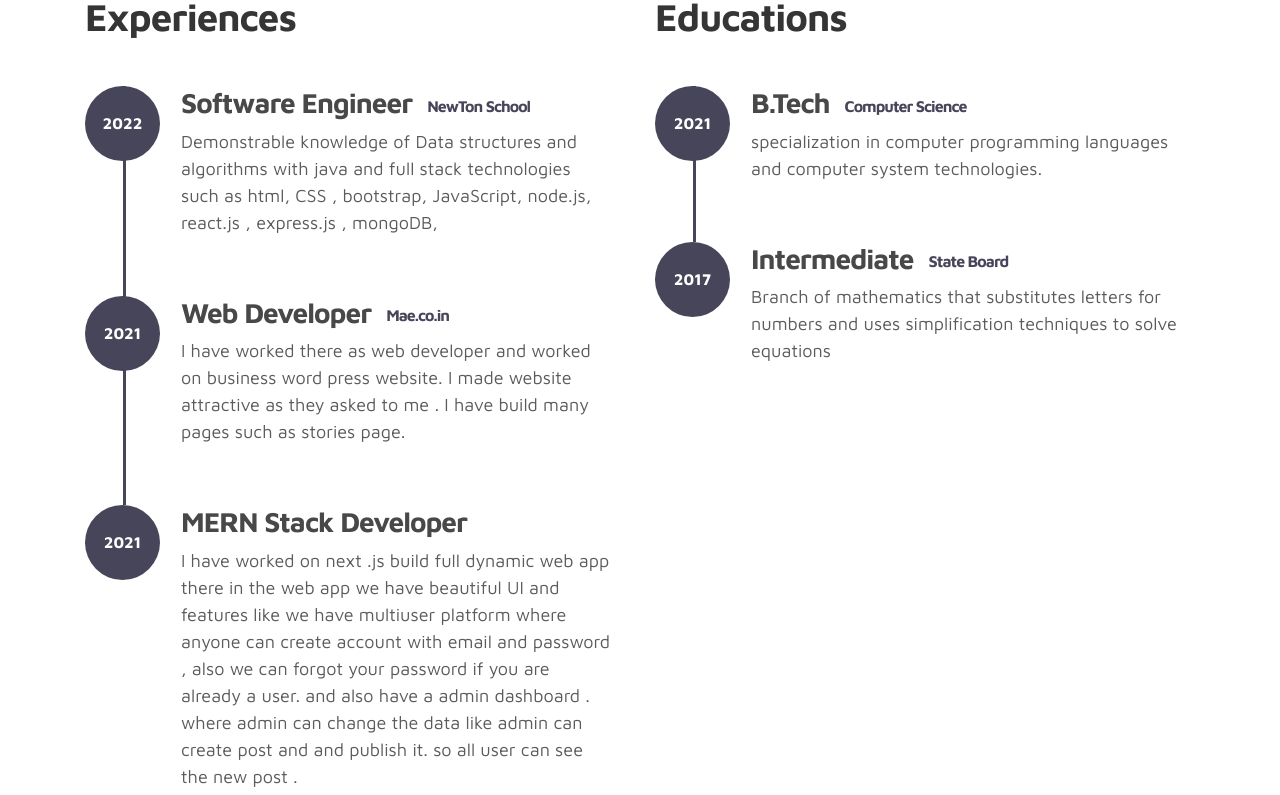
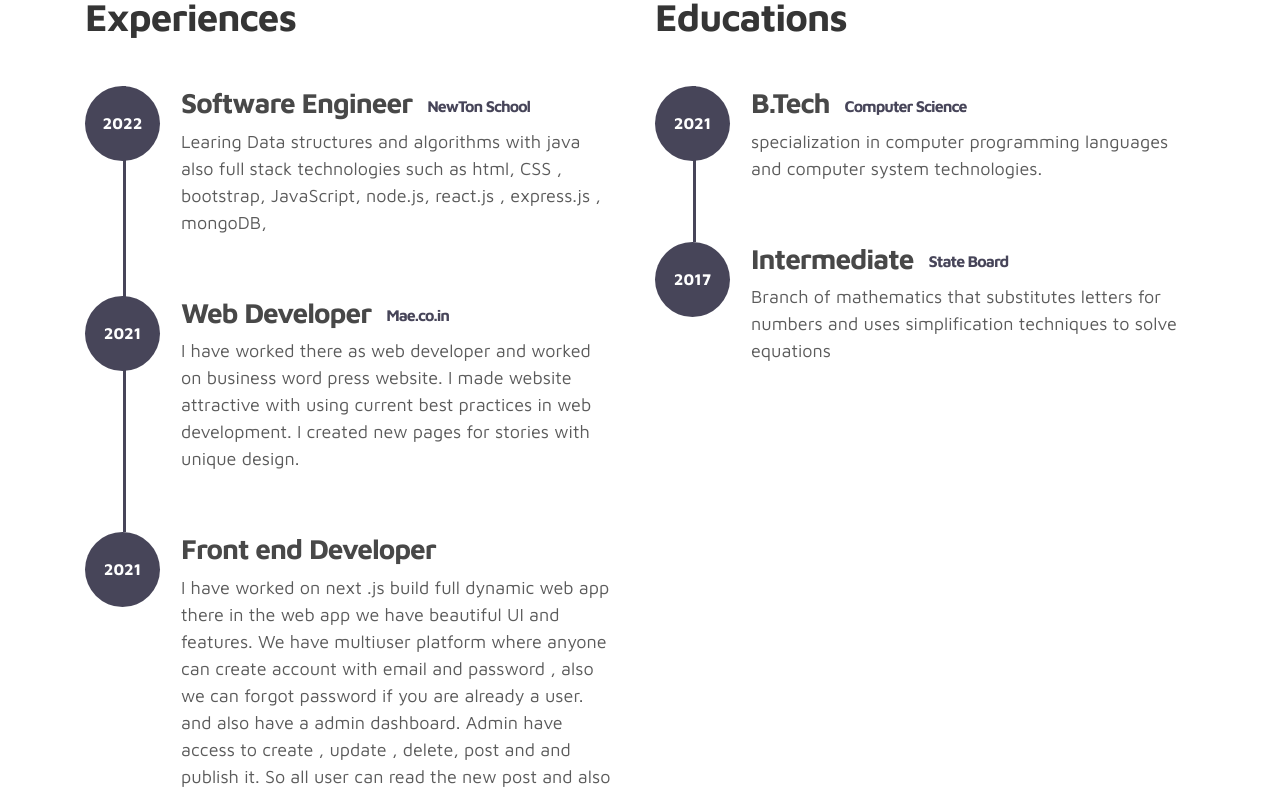
Before and after one commit to mohammaadaasif222/React-Portfolio, a React (Create React App) app: page / in a window 1280 px wide. Shown: the part 680-1475 px from the top of the page. Built offline with nearby package versions, Linux system fonts and the light colour scheme; a web font is replaced by a local one.

Commit message:
add file

```diff
--- a/package.json
+++ b/package.json
@@ -8,11 +8,13 @@
     "@testing-library/react": "^13.4.0",
     "@testing-library/user-event": "^13.5.0",
     "axios": "^0.27.2",
+    "bootstrap": "^5.2.3",
     "favicons": "^7.0.0",
     "js-file-download": "^0.4.12",
     "node-sass": "^7.0.3",
     "nodemon": "^2.0.20",
     "react": "^18.2.0",
+    "react-bootstrap": "^2.6.0",
     "react-dom": "^18.2.0",
     "react-scripts": "^2.1.3",
     "reactstrap": "^9.1.4",
--- a/src/App.js
+++ b/src/App.js
@@ -1,4 +1,4 @@
-import Navbar from './components/Navbar';
+import NavBar from './components/NavBar';
 import About from './components/About';
 import Education from './components/Education';
 import Footer from './components/Footer';
@@ -11,7 +11,7 @@ function App() {
 
   return (
    <React.StrictMode>
-    <Navbar/>
+    <NavBar/>
     <About/>
     <Education/>
     <Contact/>
--- a/src/components/Education/index.jsx
+++ b/src/components/Education/index.jsx
@@ -1,11 +1,14 @@
 import React from "react";
 
-function Education(){
-    return<>
-      <section className="resume py-5 d-lg-flex justify-content-center align-items-center" id="resume">
+function Education() {
+  return (
+    <>
+      <section
+        className="resume py-5 d-lg-flex justify-content-center align-items-center"
+        id="resume"
+      >
         <div className="container">
           <div className="row">
-
             <div className="col-lg-6 col-12">
               <h2 className="mb-4">Experiences</h2>
 
@@ -15,8 +18,16 @@ function Education(){
                     <span>2022</span>
                   </div>
                   <div className="timeline-info">
-                                  <h3><span>Software Engineer</span><small>NewTon School</small></h3>
-                                  <p> Demonstrable knowledge of Data structures and algorithms with java and full stack technologies such as html, CSS , bootstrap, JavaScript, node.js, react.js , express.js , mongoDB,</p>
+                    <h3>
+                      <span>Software Engineer</span>
+                      <small>NewTon School</small>
+                    </h3>
+                    <p>
+                      Learing Data structures and algorithms
+                      with java also full stack technologies such as html, CSS ,
+                      bootstrap, JavaScript, node.js, react.js , express.js ,
+                      mongoDB,
+                    </p>
                   </div>
                 </div>
 
@@ -25,8 +36,16 @@ function Education(){
                     <span>2021</span>
                   </div>
                   <div className="timeline-info">
-                                <h3><span>Web Developer</span><small>Mae.co.in</small></h3>
-                                <p>I have worked there  as web developer and  worked on business word press website. I made website attractive as they asked to me . I have build  many pages such as stories page.</p>
+                    <h3>
+                      <span>Web Developer</span>
+                      <small>Mae.co.in</small>
+                    </h3>
+                    <p>
+                      I have worked there as web developer and worked on
+                      business word press website. I made website attractive
+                      with using current best practices in web development.
+                      I created new pages for stories with unique design.
+                    </p>
                   </div>
                 </div>
 
@@ -35,8 +54,18 @@ function Education(){
                     <span>2021</span>
                   </div>
                   <div className="timeline-info">
-                                <h3><span>MERN Stack Developer</span></h3>
-                                <p>I have worked on next .js build full dynamic web app there  in the web app we have beautiful UI and features  like we have multiuser platform where anyone can create account with email and password , also we can forgot your password if you are already a user.  and also have a admin dashboard . where admin can change the data like admin can create post and and publish it. so all user can see the new post .</p>
+                    <h3>
+                      <span>Front end Developer</span>
+                    </h3>
+                    <p>
+                      I have worked on next .js build full dynamic web app there
+                      in the web app we have beautiful UI and features. We
+                      have multiuser platform where anyone can create account
+                      with email and password , also we can forgot password
+                      if you are already a user. and also have a admin dashboard.
+                      Admin have access to create , update , delete, post and and publish it.
+                      So all user can read the new post and also can comment on the post.
+                    </p>
                   </div>
                 </div>
               </div>
@@ -51,8 +80,14 @@ function Education(){
                     <span>2021</span>
                   </div>
                   <div className="timeline-info">
-                                  <h3><span>B.Tech</span><small>Computer Science</small></h3>
-                                  <p>specialization in computer programming languages and computer system technologies. </p>
+                    <h3>
+                      <span>B.Tech</span>
+                      <small>Computer Science</small>
+                    </h3>
+                    <p>
+                      specialization in computer programming languages and
+                      computer system technologies.{" "}
+                    </p>
                   </div>
                 </div>
 
@@ -61,16 +96,22 @@ function Education(){
                     <span>2017</span>
                   </div>
                   <div className="timeline-info">
-                                <h3><span>Intermediate</span><small>State Board</small></h3>
-                                <p>Branch of mathematics that substitutes letters for numbers and uses simplification techniques to solve equations</p>
+                    <h3>
+                      <span>Intermediate</span>
+                      <small>State Board</small>
+                    </h3>
+                    <p>
+                      Branch of mathematics that substitutes letters for numbers
+                      and uses simplification techniques to solve equations
+                    </p>
                   </div>
                 </div>
               </div>
             </div>
-
           </div>
         </div>
       </section>
     </>
+  );
 }
 export default Education;
--- a/src/components/Navbar/index.jsx
+++ b/src/components/Navbar/index.jsx
@@ -1,30 +1,35 @@
 import React from "react";
-import {useState, useEffect} from 'react'
-function Navbar(){
-  const [theme, setTheme] = useState('');
+import { useState, useEffect } from "react";
+function NavBar() {
+  const [theme, setTheme] = useState("");
 
-  const changeTheme=()=>{
-        if(theme ===''){
-            setTheme('dark-mode')
+  const changeTheme = () => {
+    if (theme === "") {
+      setTheme("dark-mode");
+    } else {
+      setTheme("");
     }
-           else{
-            setTheme('');
-           }
-    }
-  useEffect(()=>{
+  };
+  useEffect(() => {
     document.body.className = theme;
-  })
+  });
 
-    return<>
-
+  return (
+    <>
       <nav className="navbar navbar-expand-sm navbar-light">
-
         <div className="container">
           <a className="navbar-brand" href="index.html">
-            {/* <i className='uil uil-user'></i> */}
-            Mohammad</a>
-            <button className="navbar-toggler" type="button" data-toggle="collapse" data-target="#navbarNav" aria-controls="navbarNav" aria-expanded="false"
-                aria-label="Toggle navigation">
+            Mohammad
+          </a>
+          <button
+            className="navbar-toggler"
+            type="button"
+            data-toggle="collapse"
+            data-target="#navbarNav"
+            aria-controls="navbarNav"
+            aria-expanded="false"
+            aria-label="Toggle navigation"
+          >
             <span className="navbar-toggler-icon"></span>
             <span className="navbar-toggler-icon"></span>
             <span className="navbar-toggler-icon"></span>
@@ -33,24 +38,32 @@ function Navbar(){
           <div className="collapse navbar-collapse" id="navbarNav">
             <ul className="navbar-nav mx-auto">
               <li className="nav-item">
-                        <a href="#about" className="nav-link"><span data-hover="About">About</span></a>
+                <a href="#about" className="nav-link">
+                  <span data-hover="About">About</span>
+                </a>
               </li>
               <li className="nav-item">
-                        <a href="#project" className="nav-link"><span data-hover="Projects">Projects</span></a>
+                <a href="#project" className="nav-link">
+                  <span data-hover="Projects">Projects</span>
+                </a>
               </li>
               <li className="nav-item">
-                        <a href="#resume" className="nav-link"><span data-hover="Resume">Resume</span></a>
+                <a href="#resume" className="nav-link">
+                  <span data-hover="Resume">Resume</span>
+                </a>
               </li>
               <li className="nav-item">
-                        <a href="#contact" className="nav-link"><span data-hover="Contact">Contact</span></a>
+                <a href="#contact" className="nav-link">
+                  <span data-hover="Contact">Contact</span>
+                </a>
               </li>
             </ul>
 
             <ul className="navbar-nav ml-lg-auto">
               <div className="ml-lg-4">
-                    <a className="mode" onClick={()=>changeTheme()}>
+                <a className="mode" onClick={() => changeTheme()}>
                   <div className="color-mode d-lg-flex justify-content-center align-items-center">
-                         <i className="color-mode-icon" ></i>
+                    <i className="color-mode-icon"></i>
                     Color mode
                   </div>
                 </a>
@@ -60,5 +73,6 @@ function Navbar(){
         </div>
       </nav>
     </>
+  );
 }
-export default Navbar;
+export default NavBar;
```
Also changed, not shown: src/components/Projects/Index.jsx (deleted, +0 -54 lines), 1 other file (tests, documents, lock files or other folders). Lines whose indentation alone changed are shown as unchanged.
